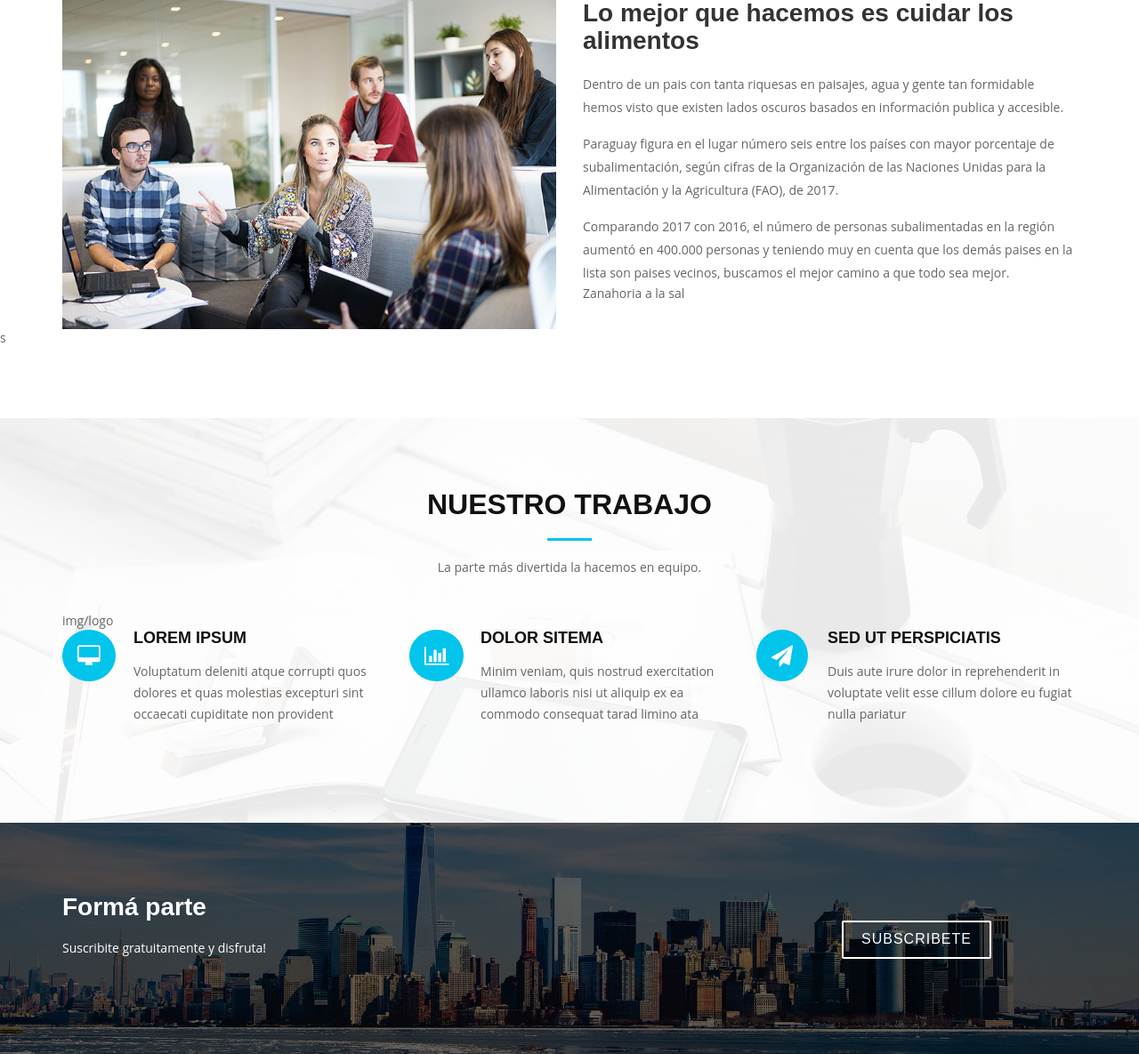
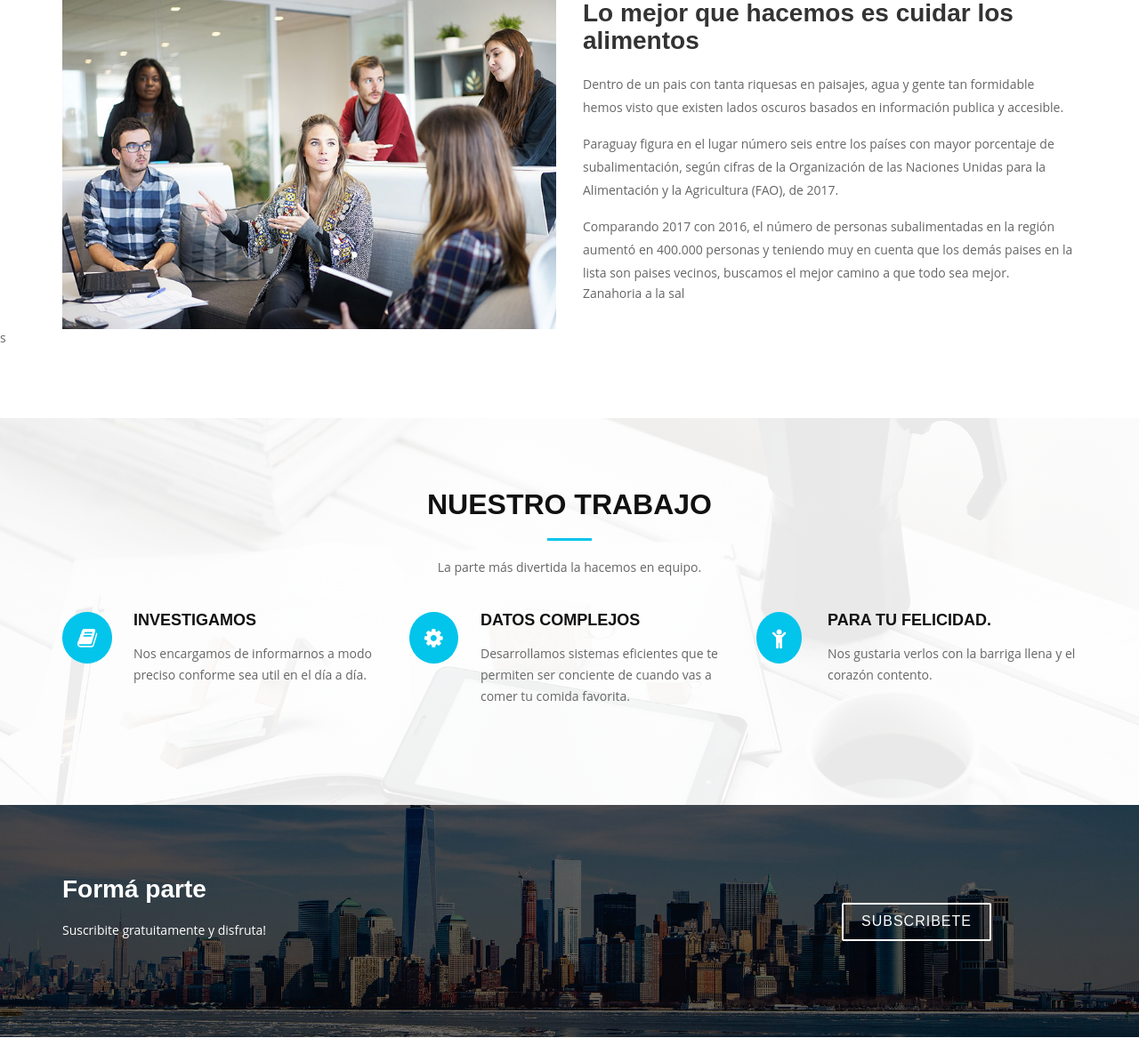
Before and after one commit to lestigarribiaf/karupora, a Django app: page /recetas/ in a window 1280 px wide. Shown: the part 1108-2293 px from the top of the page at 89% size. Run offline with Django 3.2, Linux system fonts and the light colour scheme; data comes from the database, SQL or seed files in the repository; some libraries are stand-ins or nearby versions.

Commit message:
cambios en pedazo NUESTROS SERVICIOS

```diff
--- a/pendientes/templates/main_template.html
+++ b/pendientes/templates/main_template.html
@@ -150,22 +150,23 @@
           <p class="section-description">La parte más divertida la hacemos en equipo.</p>
         </div>
       </div>
-      img/logo
+
       <div class="row">
         <div class="col-md-4 service-item">
-          <div class="service-icon"><i class="fa fa-desktop"></i></div>
-          <h4 class="service-title"><a href="">Lorem Ipsum</a></h4>
-          <p class="service-description">Voluptatum deleniti atque corrupti quos dolores et quas molestias excepturi sint occaecati cupiditate non provident</p>
+          <div class="service-icon"><i class="fa fa-book
+            "></i></div>
+          <h4 class="service-title"><a href="">Investigamos</a></h4>
+          <p class="service-description">Nos encargamos de informarnos a modo preciso conforme sea util en el día a día. </p>
         </div>
         <div class="col-md-4 service-item">
-          <div class="service-icon"><i class="fa fa-bar-chart"></i></div>
-          <h4 class="service-title"><a href="">Dolor Sitema</a></h4>
-          <p class="service-description">Minim veniam, quis nostrud exercitation ullamco laboris nisi ut aliquip ex ea commodo consequat tarad limino ata</p>
+          <div class="service-icon"><i class="fa fa-gear"></i></div>
+          <h4 class="service-title"><a href="">Datos complejos</a></h4>
+          <p class="service-description">Desarrollamos sistemas eficientes que te permiten ser conciente de cuando vas a comer tu comida favorita.</p>
         </div>
         <div class="col-md-4 service-item">
-          <div class="service-icon"><i class="fa fa-paper-plane"></i></div>
-          <h4 class="service-title"><a href="">Sed ut perspiciatis</a></h4>
-          <p class="service-description">Duis aute irure dolor in reprehenderit in voluptate velit esse cillum dolore eu fugiat nulla pariatur</p>
+          <div class="service-icon"><i class="fa fa-child"></i></div>
+          <h4 class="service-title"><a href="">Para tu felicidad.</a></h4>
+          <p class="service-description">Nos gustaria verlos con la barriga llena y el corazón contento.</p>
         </div>
 
       </div>
```
Also changed, not shown: pendientes/static/img/subscribe-bg-.jpg (added), pendientes/static/img/subscribe-bg.jpg (deleted).
